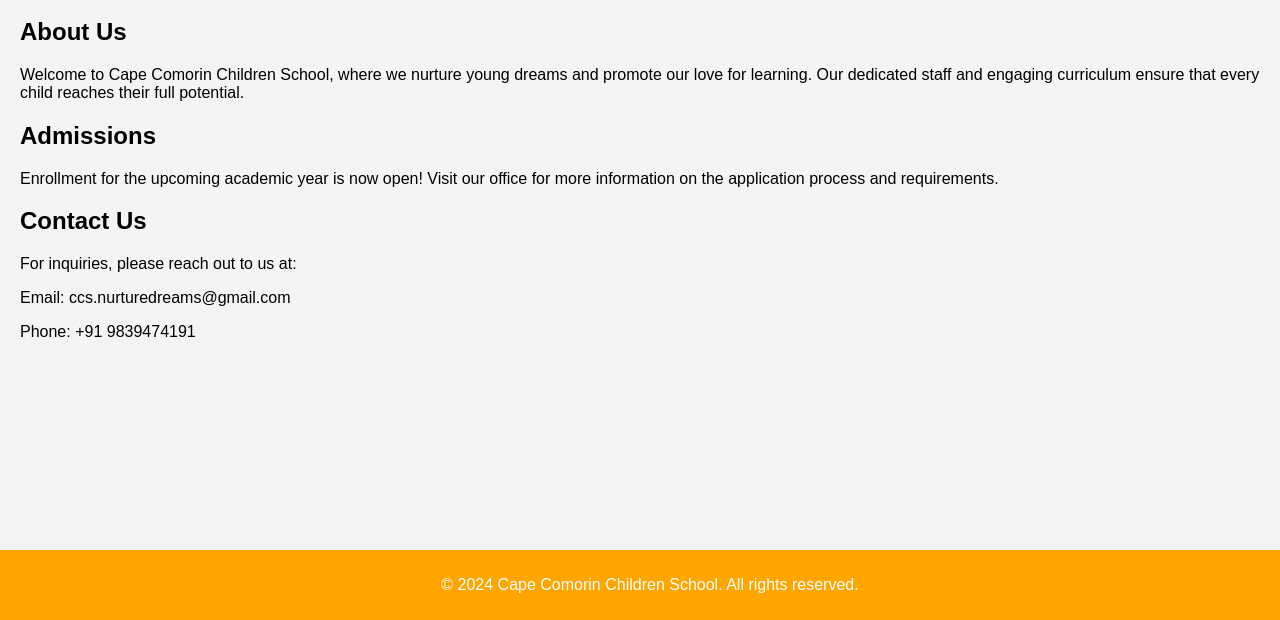
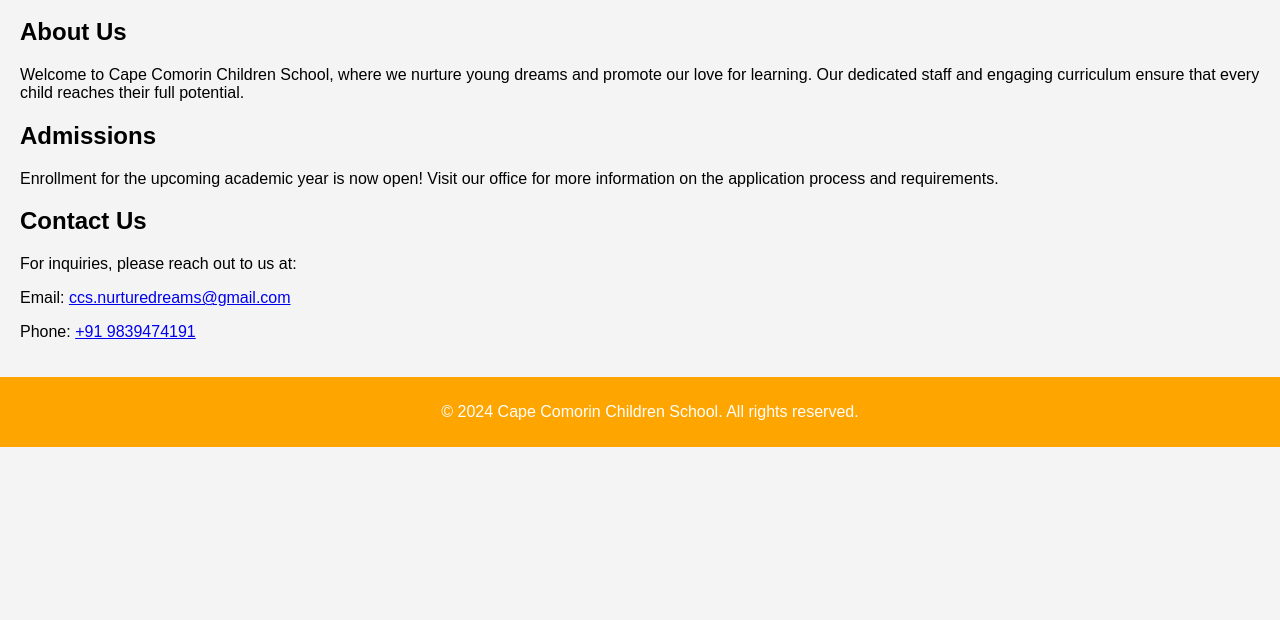
Before and after one commit to Capecomorin-hub/Capecomorin-hub.github.io, a plain HTML site: page index.html in a window 1280 px wide. Shown: the part 180-800 px from the top of the page. Drawn offline with Linux system fonts and the light colour scheme.

Commit message:
Update index.html

```diff
--- a/index.html
+++ b/index.html
@@ -12,7 +12,8 @@
             background-color: #f4f4f4;
         }
         header {
-            background-image: url(https://www.google.com/imgres?q=Cape%20Comorin%20Children%20School%2C&imgurl=https%3A%2F%2Flookaside.fbsbx.com%2Flookaside%2Fcrawler%2Fmedia%2F%3Fmedia_id%3D100057582093094&imgrefurl=https%3A%2F%2Fwww.facebook.com%2Fcapecomorinschool%2F&docid=R7UpY0IBtKuZfM&tbnid=WnBhJU4VKl1eHM&vet=12ahUKEwjY1r2E9beJAxWLXmwGHU9BGNQQM3oECC8QAA..i&w=326&h=330&hcb=2&ved=2ahUKEwjY1r2E9beJAxWLXmwGHU9BGNQQM3oECC8QAA);
+            background-image: url('https://lookaside.fbsbx.com/lookaside/crawler/media/?media_id=100057582093094'); /* Updated the URL */
+            background-size: cover; /* Ensures the image covers the header */
             color: white;
             padding: 20px;
             text-align: center;
@@ -33,7 +34,7 @@
             color: white;
             text-align: center;
             padding: 10px;
-            position: absolute;
+            position: relative; /* Changed from absolute to relative */
             bottom: 0;
             width: 100%;
         }
@@ -64,8 +65,8 @@
     <section id="contact">
         <h2>Contact Us</h2>
         <p>For inquiries, please reach out to us at:</p>
-        <p>Email: ccs.nurturedreams@gmail.com</p>
-        <p>Phone: +91 9839474191</p>
+        <p>Email: <a href="mailto:ccs.nurturedreams@gmail.com">ccs.nurturedreams@gmail.com</a></p>
+        <p>Phone: <a href="tel:+919839474191">+91 9839474191</a></p>
     </section>
 </div>
 
```
